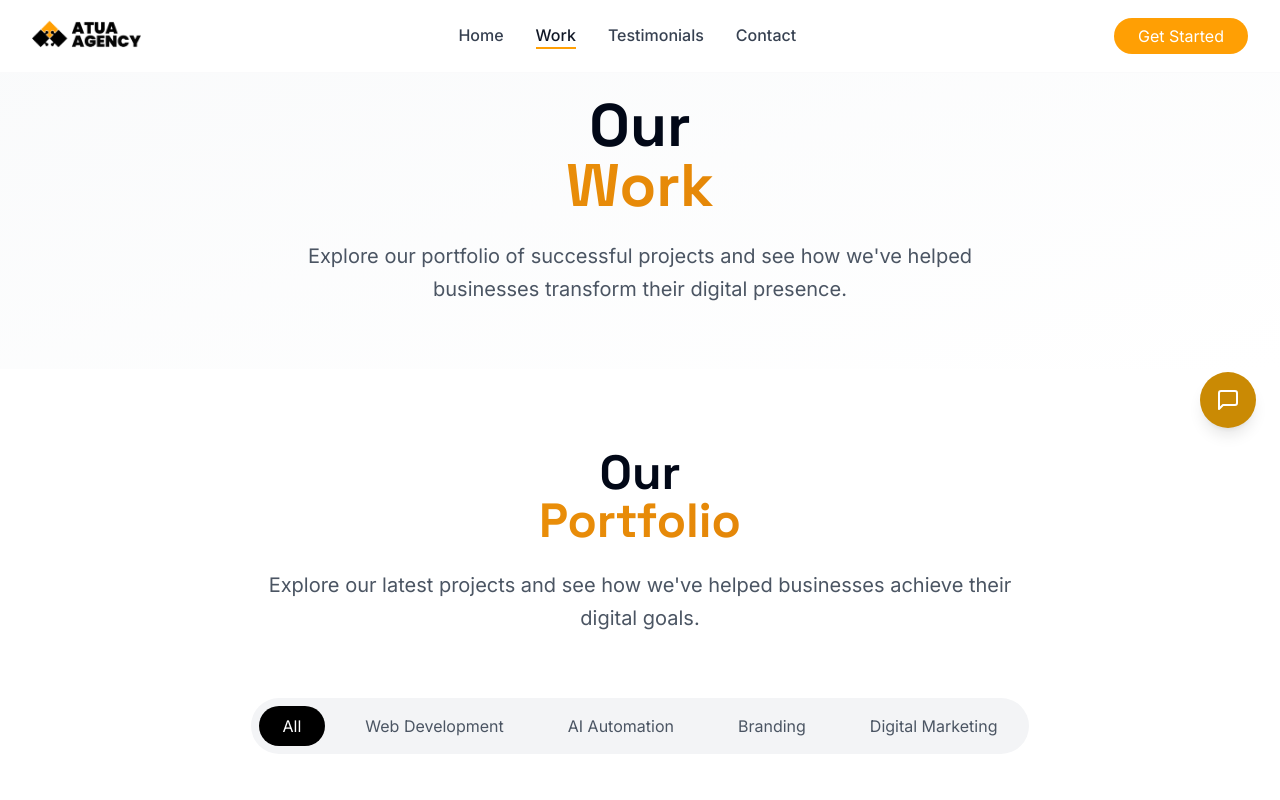
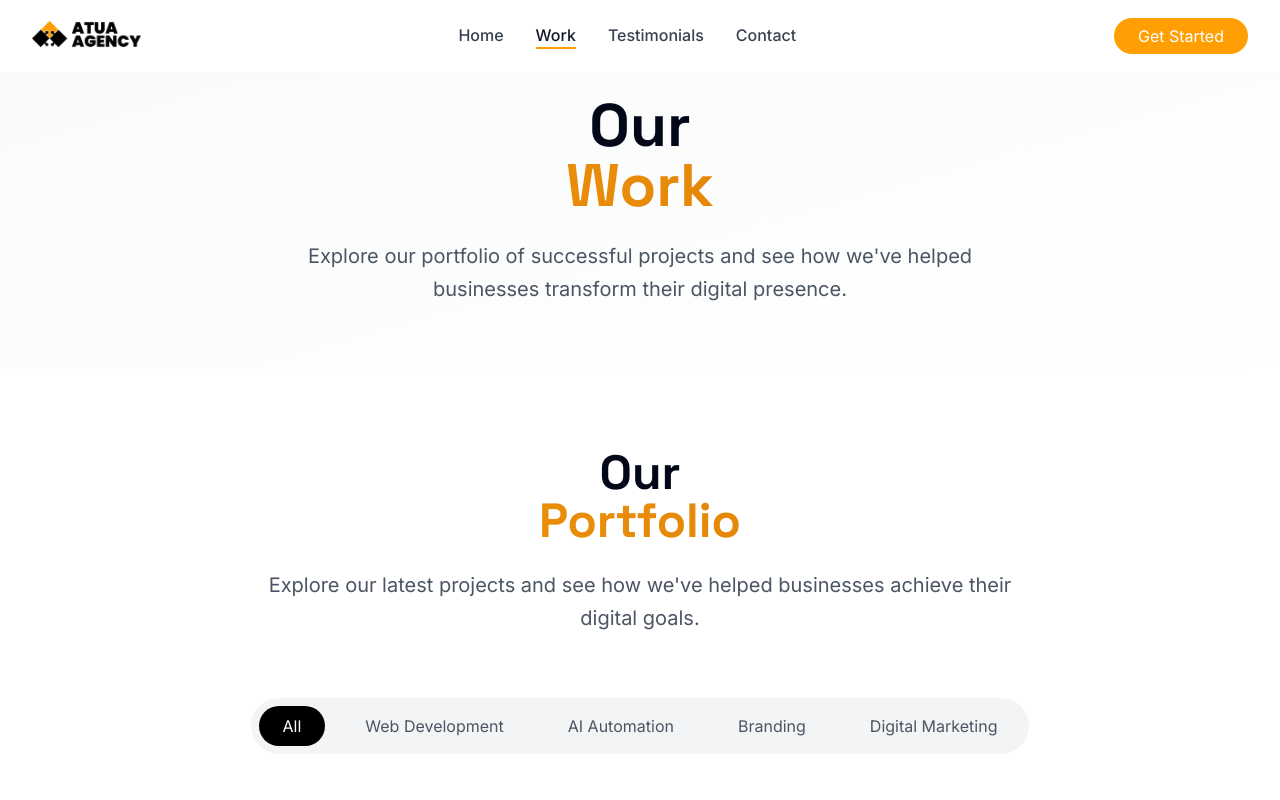
Before and after one commit to unais123/framer-ui-replica, a React (Vite) app: page /work in a window 1280 px wide. Shown: the top 800 px of the page. Built offline with nearby package versions, Linux system fonts and the light colour scheme; grey boxes are pictures that could not be loaded.

Commit message:
Remove chatbot from work page
Removed the ChatBot component from the WorkPage.

```diff
--- a/src/pages/WorkPage.tsx
+++ b/src/pages/WorkPage.tsx
@@ -1,7 +1,7 @@
+
 import Navigation from '../components/Navigation';
 import Footer from '../components/Footer';
 import Portfolio from '../components/Portfolio';
-import ChatBot from '../components/ChatBot';
 
 const WorkPage = () => {
   return (
@@ -27,7 +27,6 @@ const WorkPage = () => {
       <Portfolio />
 
       <Footer />
-      <ChatBot />
     </div>
   );
 };
```
